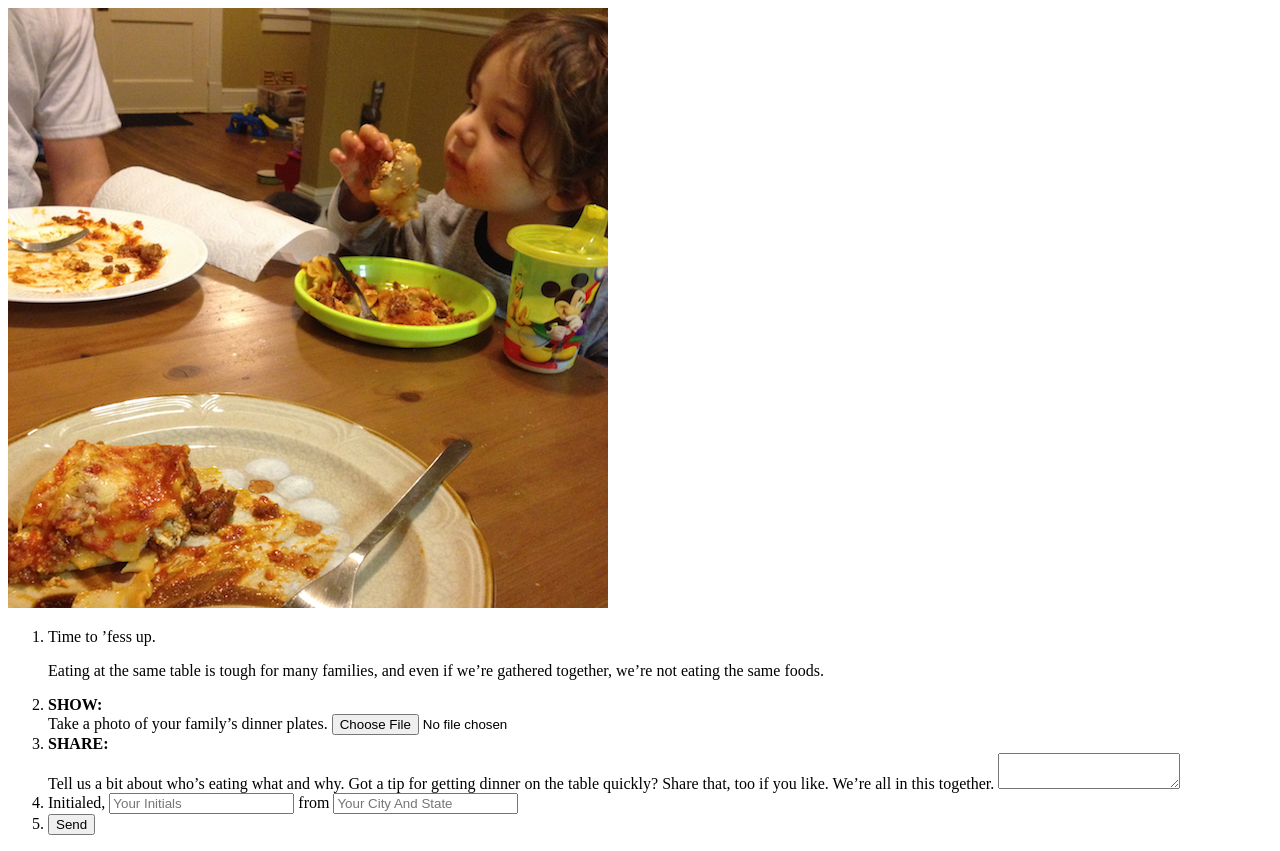
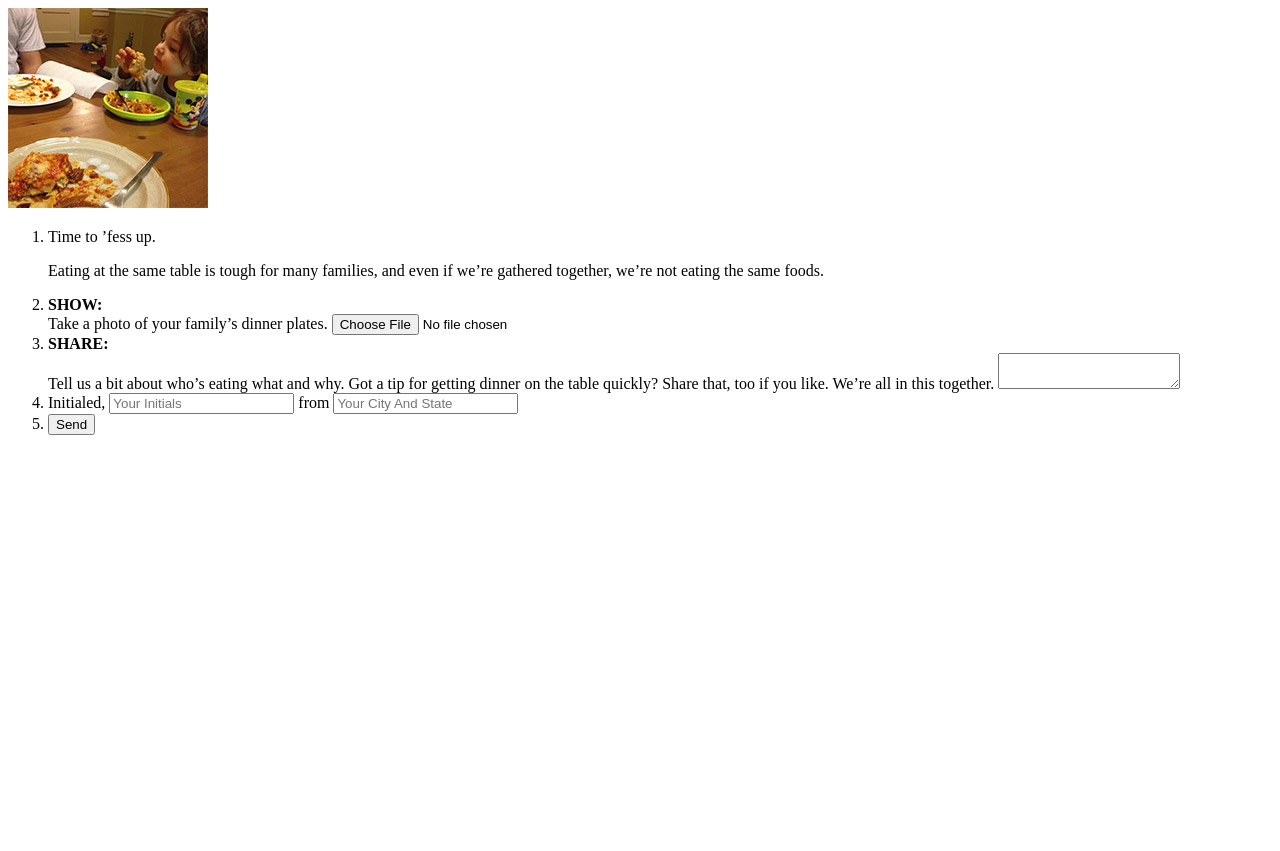
Before and after one commit to nprapps/familymeal, a Flask app: template templates/tumblr-form.html in a window 1280 px wide. After the commit the page ends 435 px from the top, so only its background shows below. Run offline with Flask 2, Linux system fonts and the light colour scheme; the template is opened without the code that fills it, so the values that code supplies are empty.

Commit message:
make smaller thumb for form

```diff
--- a/templates/_dinner-confessional.html
+++ b/templates/_dinner-confessional.html
@@ -1,6 +1,6 @@
 <div class="tumblr-form">
     <form id="tumblr-form" method="post" enctype="multipart/form-data" action="http://{{ SERVERS[0] }}/family-meal/">
-		<img src="img/family-meal.png" alt="Sample Photo" class="sample-photo" />
+		<img src="img/family-meal-200.jpg" alt="Sample Photo" class="sample-photo" />
         <ol>
                 <li class="form-intro">
                 <label class="header">Time to &rsquo;fess up.</label>
```
Also changed, not shown: www/img/family-meal-200.jpg (added).
